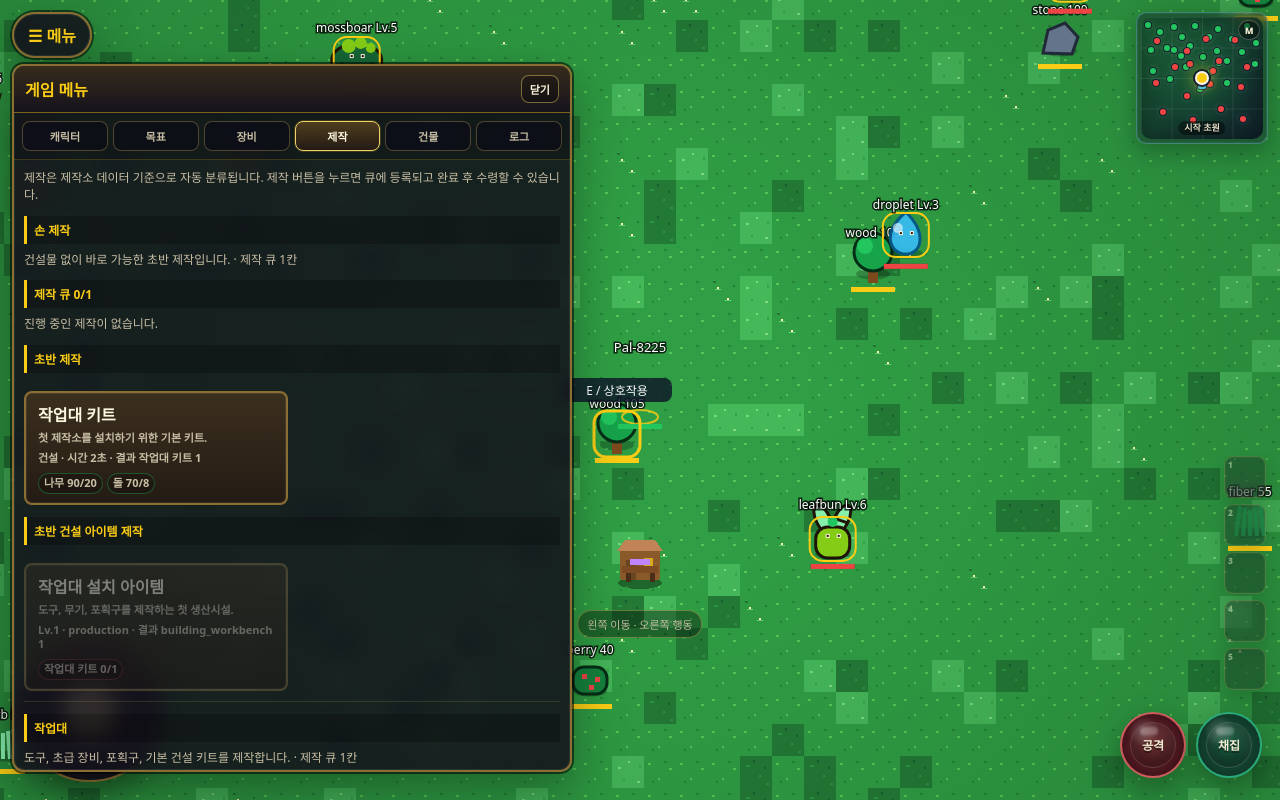
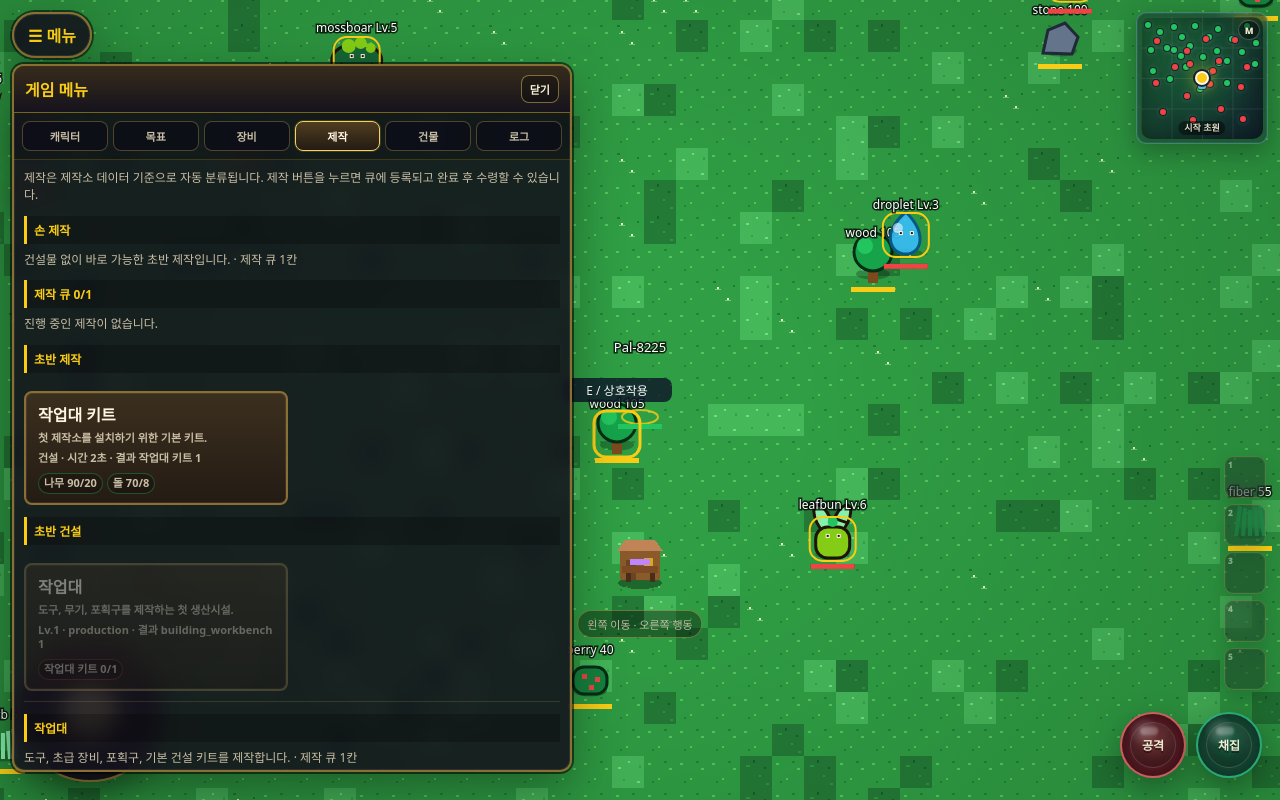
Before and after one commit to winzfs/palpalworld, a Next.js app in the folder apps/web/: page / in a window 1280 px wide. Both pictures are taken after a click on the button "☰ 메뉴". Built offline with nearby package versions, Linux system fonts and the light colour scheme.

Commit message:
Rename building crafting outputs to direct buildings

```diff
--- a/apps/web/src/features/crafting/CraftingPanel.tsx
+++ b/apps/web/src/features/crafting/CraftingPanel.tsx
@@ -193,7 +193,7 @@ function StationCraftingSection({
 
             {tierBuildings.length > 0 ? (
               <>
-                <div className="feature-panel__section-title">{tier} 건설 아이템 제작</div>
+                <div className="feature-panel__section-title">{tier} 건설</div>
                 <div className="control-grid control-grid--wide">
                   {tierBuildings.map((building) => {
                     const affordable = canAfford(inventory, building.requires);
@@ -203,10 +203,10 @@ function StationCraftingSection({
                       <button
                         key={building.type}
                         className="crafting-card"
-                        onClick={() => onStartJob({ stationId: station.id, kind: "building", targetId: building.type, name: `${building.name} 설치 아이템`, outputsLabel }, 2000)}
+                        onClick={() => onStartJob({ stationId: station.id, kind: "building", targetId: building.type, name: building.name, outputsLabel }, 2000)}
                         disabled={!affordable || queueFull}
                       >
-                        <b>{building.name} 설치 아이템</b>
+                        <b>{building.name}</b>
                         <span>{building.description}</span>
                         <small>Lv.{building.unlockLevel} · {building.category} · 결과 {outputsLabel}</small>
                         <RequirementList inventory={inventory} stacks={building.requires} />
@@ -226,11 +226,13 @@ function StationCraftingSection({
 export function CraftingPanel({
   inventory = null,
   stationId,
+  compact = false,
   onCraft,
   onCraftBuildingItem,
 }: {
   inventory?: InventoryState | null;
   stationId?: CraftingStationId;
+  compact?: boolean;
   onCraft: (recipeId: string) => void;
   onCraftBuildingItem: (buildingType: string) => void;
 }) {
@@ -280,9 +282,11 @@ export function CraftingPanel({
 
   return (
     <div className="feature-panel feature-panel--crafting">
-      <div className="feature-panel__hint">
-        제작은 제작소 데이터 기준으로 자동 분류됩니다. 제작 버튼을 누르면 큐에 등록되고 완료 후 수령할 수 있습니다.
-      </div>
+      {!compact ? (
+        <div className="feature-panel__hint">
+          제작은 제작소 데이터 기준으로 자동 분류됩니다. 제작 버튼을 누르면 큐에 등록되고 완료 후 수령할 수 있습니다.
+        </div>
+      ) : null}
       {stations.map((station) => (
         <StationCraftingSection
           key={station.id}
```
